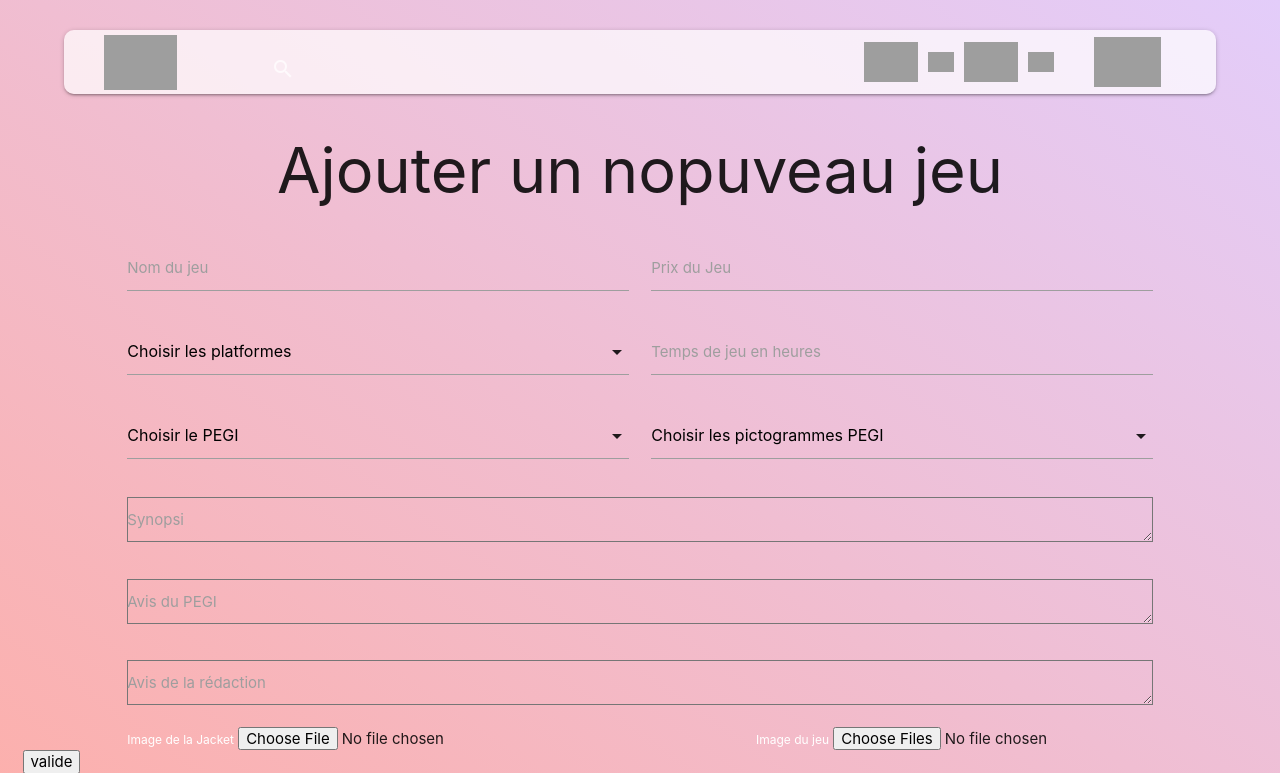
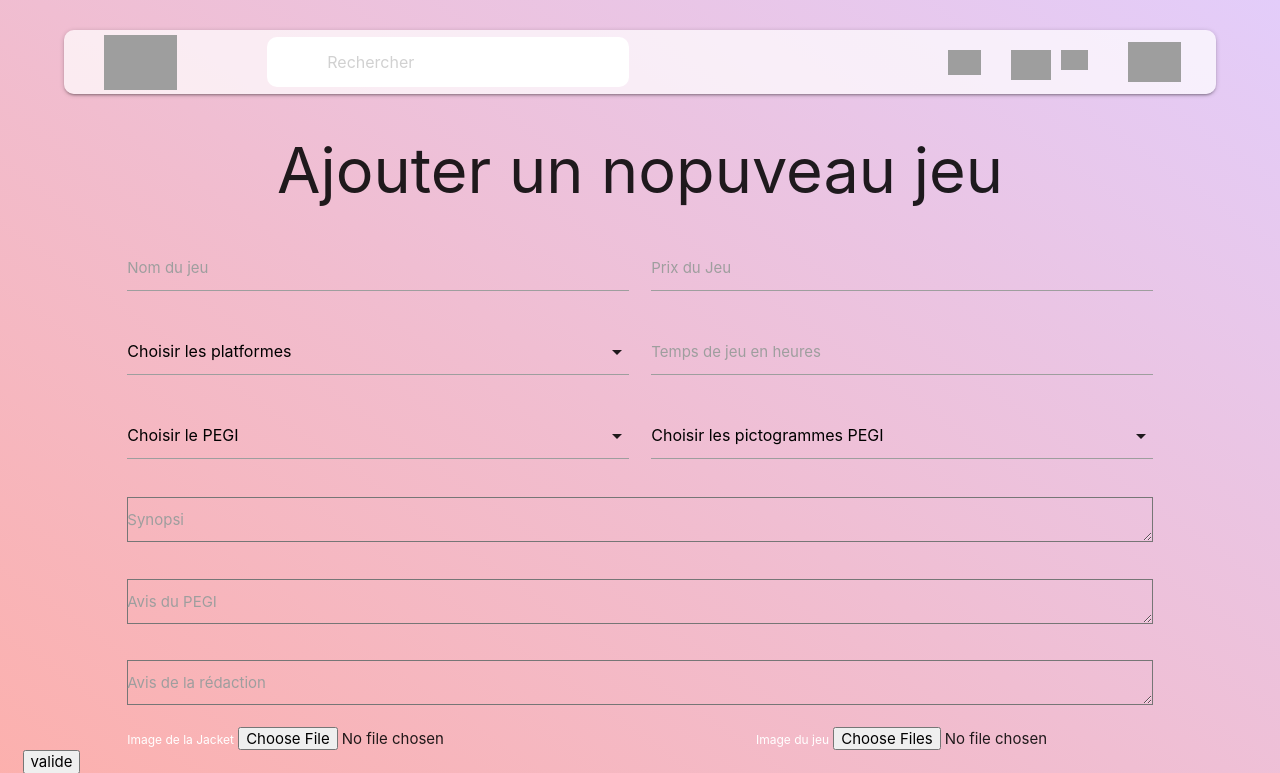
Before and after one commit to NicolasRomy/Project_Aurora, a PHP site: page /php/page/AdminCreateGame.php in a window 1280 px wide. Shown: the top 773 px of the page. Run offline with PHP 8.4, Linux system fonts and the light colour scheme; the visitor is signed in with stand-in values (Sample User, id 1); grey boxes are pictures that could not be loaded.

Commit message:
navbar admin

```diff
--- a/code/css/navbar.css
+++ b/code/css/navbar.css
@@ -16,18 +16,19 @@ margin-top: 5px;
 }
 
 .img-navbar-user{
-  height: 50px !important;
-  margin-top: 7px;
+  height: 40px !important;
+  margin-top: 12px;
 
 }
 
 .img-navbar-panier{
-  height: 40px !important;
-  margin-top: 12px;
+  height: 30px !important;
+  margin-top: 20px;
 }
 
 .img-navbar-mon-panier{
   height: 20px !important;
+  margin-top: 5px !important;
   margin-right: 0px;
   margin-bottom: 10px;
   margin-left: 10px;
@@ -41,6 +42,7 @@ margin-top: 5px;
 #search{
   height: 50px !important;
   border-radius: 10px !important;
+  background-color: #fff;
 }
 
 .icon-search{
@@ -54,7 +56,7 @@ margin-top: 5px;
 }
 
 .margin{
-    margin-right: 40px;
+    margin-right: 20px;
       margin-left: 20px;
 }
 
@@ -77,3 +79,9 @@ margin-top: 5px;
 nav ul li a.height-panier-a {
   padding: 0px 5px;
 }
+li a img.taille-admin{
+  margin-top: 20px;
+  margin-right: 20px;
+  height: 25px !important;
+  width: auto;
+}
--- a/code/php/content/navbar.php
+++ b/code/php/content/navbar.php
@@ -5,13 +5,13 @@
       <a href="#" data-target="mobile-demo" class="sidenav-trigger"><i class="material-icons">menu</i></a>
       <ul class="hide-on-med-and-down row">
         <li class="input-field marge-search offset-s2 offset-m2 offset-l2 offset-xl2 col s4 m3 l3 xl4">
-          <input id="search" type="search" required>
+          <input placeholder="Rechercher" id="search" type="search" required>
           <label class="label-icon icon-searc" for="search"><i class="material-icons">search</i></label>
           <i class="material-icons icon-search">close</i>
         </li>
         <div class="right">
           <?php if (isset($_SESSION['user'])): ?>
-            <li><a class="height-panier-a hover" href="../page/admin.php"><img class="responsive-img img-navbar-panier" src="../../../assets/panier.PNG" alt=""><img class="responsive-img img-navbar-mon-panier" src="../../../assets/mon-panier.PNG" alt=""></a></li>
+            <li><a class="height-panier-a hover" href="../page/admin.php"><img class="responsive-img img-navbar-panier taille-admin" src="../../../assets/admin.png" alt=""></a></li>
           <?php endif; ?>
           <li><a class="height-panier-a hover" href=""><img class="responsive-img img-navbar-panier" src="../../../assets/panier.PNG" alt=""><img class="responsive-img img-navbar-mon-panier" src="../../../assets/mon-panier.PNG" alt=""></a></li>
           <?php
```
